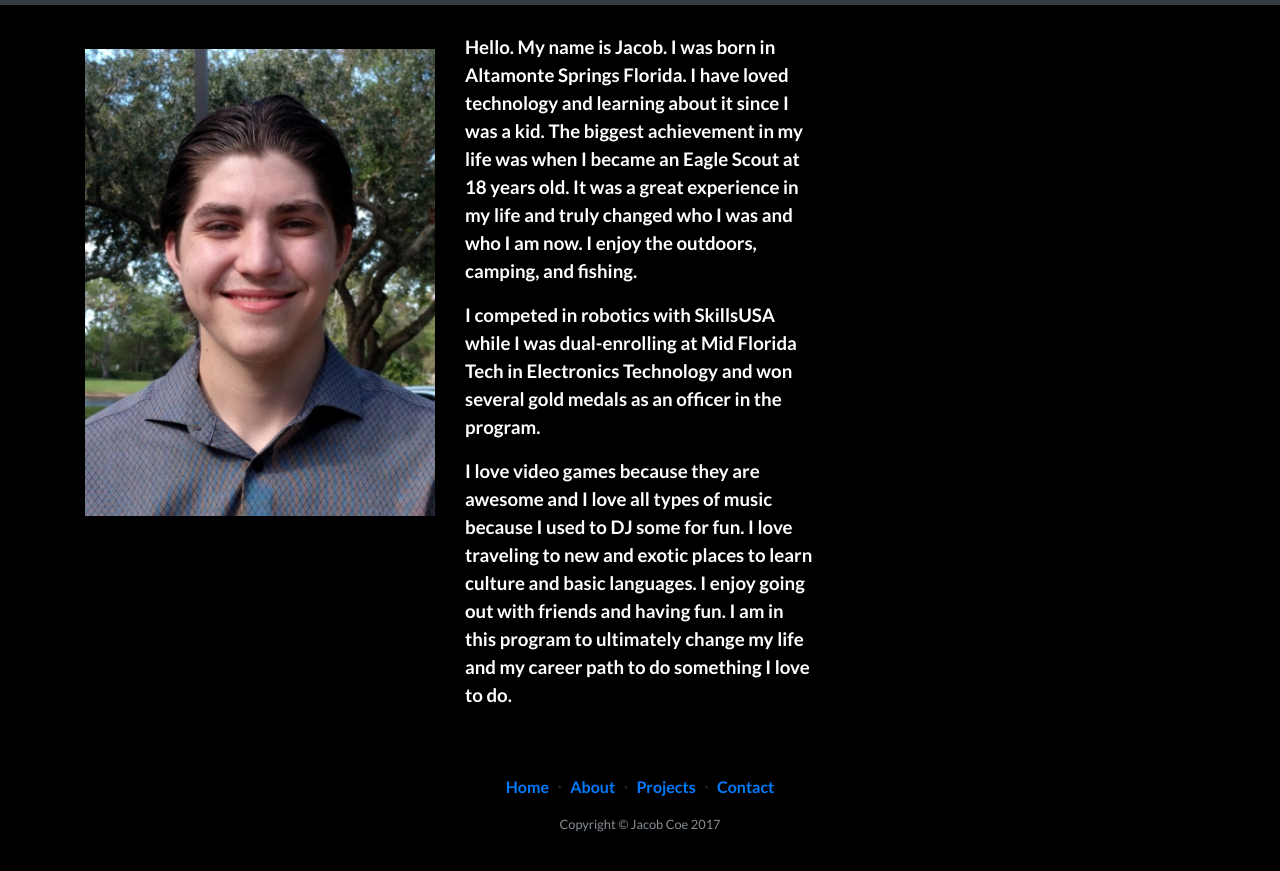
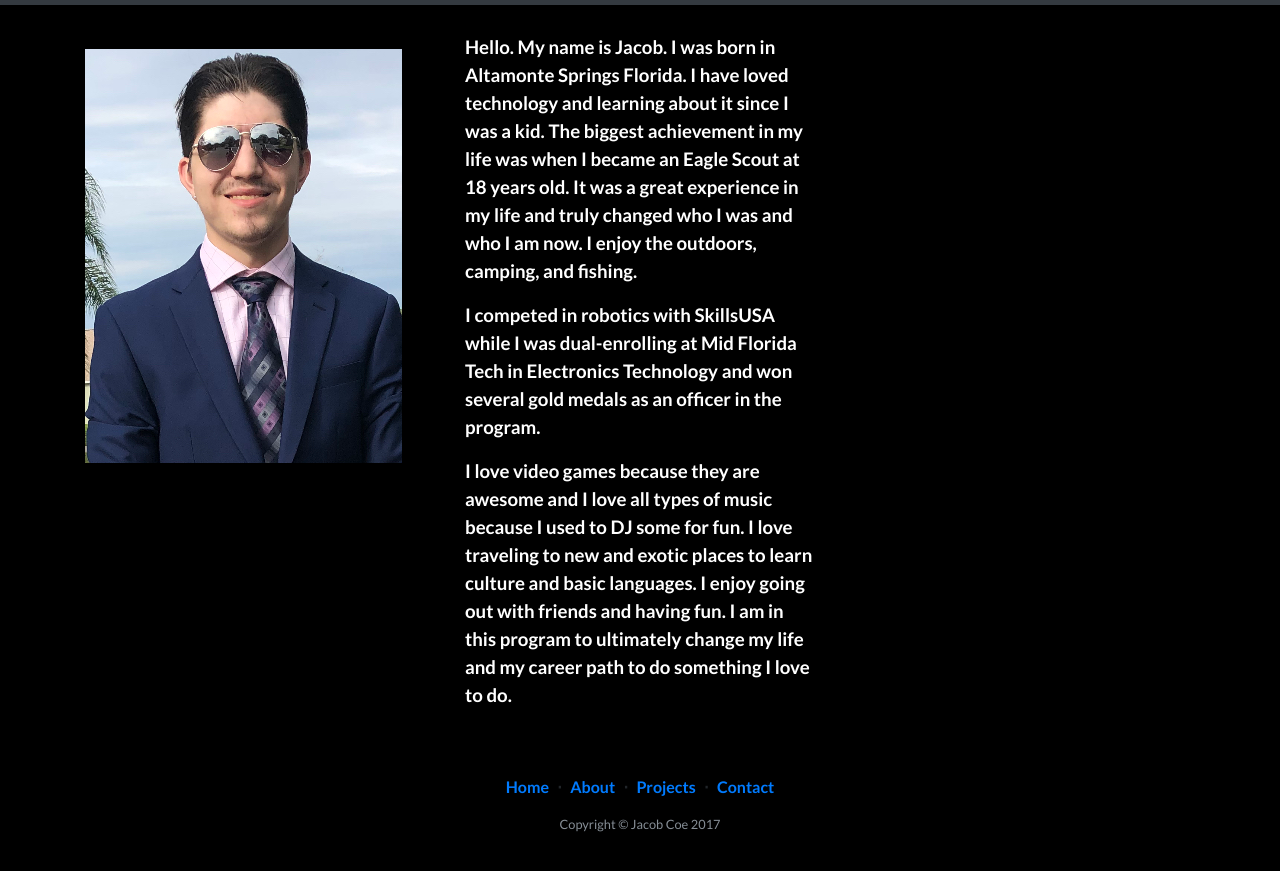
Before and after one commit to jcoe10/Portfolio, a website: page about.html in a window 1280 px wide. Shown: the part 51-922 px from the top of the page. Drawn offline with Linux system fonts and the light colour scheme.

Commit message:
Update about.html

```diff
--- a/about.html
+++ b/about.html
@@ -48,7 +48,7 @@
     <div class="container">
         <div class="row align-items-start">
           <div id="paras1" class="col-4">
-            <img id="pic" src="img/my_pic.jpg" class="img-fluid" alt="Responsive image">
+            <img id="pic" src="img/2004.jpg" class="img-fluid" alt="Responsive image">
           </div>
           <div id="paras2" class="col-4">
             <br><br><br>
```
